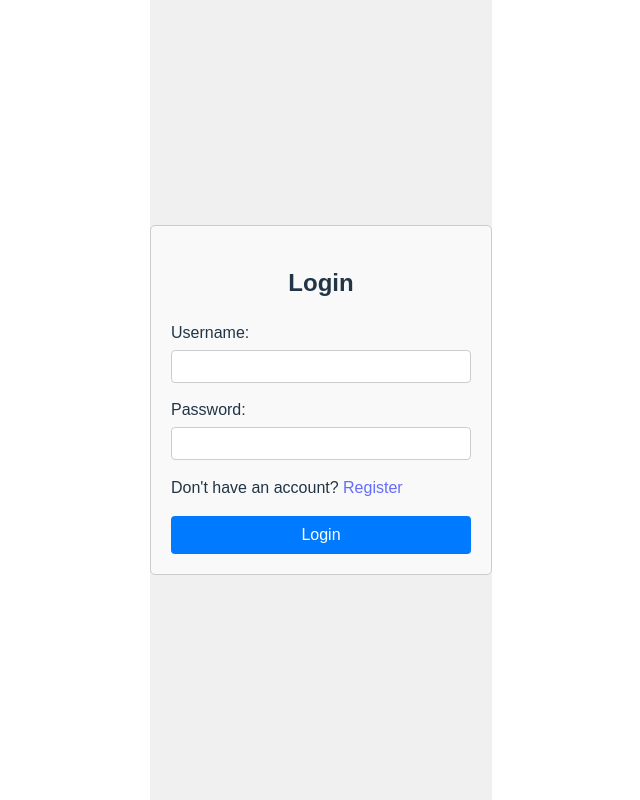
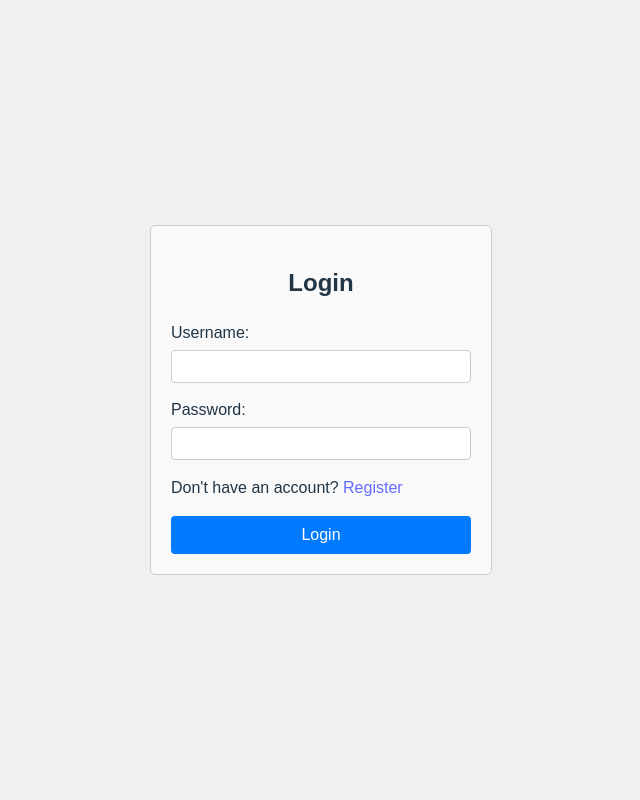
Before and after one commit to zlendo1/mockup-design-app-frontend, a React (Vite) app: page / in a window 1280 px wide. Shown: the whole page, without its empty margins (319-959 px from the left). Built offline with nearby package versions, Linux system fonts and the light colour scheme; no server answers.

Commit message:
added min width 100% for stretch

```diff
--- a/src/App.css
+++ b/src/App.css
@@ -3,6 +3,7 @@
     justify-content: center;
     align-items: center;
     height: 100vh;
+    min-width: 100%;
     font-family: Arial, sans-serif;
     background-color: #f0f0f0;
 }
--- a/src/components/Home/Home.css
+++ b/src/components/Home/Home.css
@@ -2,6 +2,7 @@
     display: flex;
     flex-direction: column;
     min-height: 100vh;
+    min-width: 100%;
 }
 
 .main-content {
--- a/src/index.css
+++ b/src/index.css
@@ -15,6 +15,7 @@
 
 #root {
     margin: auto;
+    min-width: 100%;
 }
 
 a {
```
